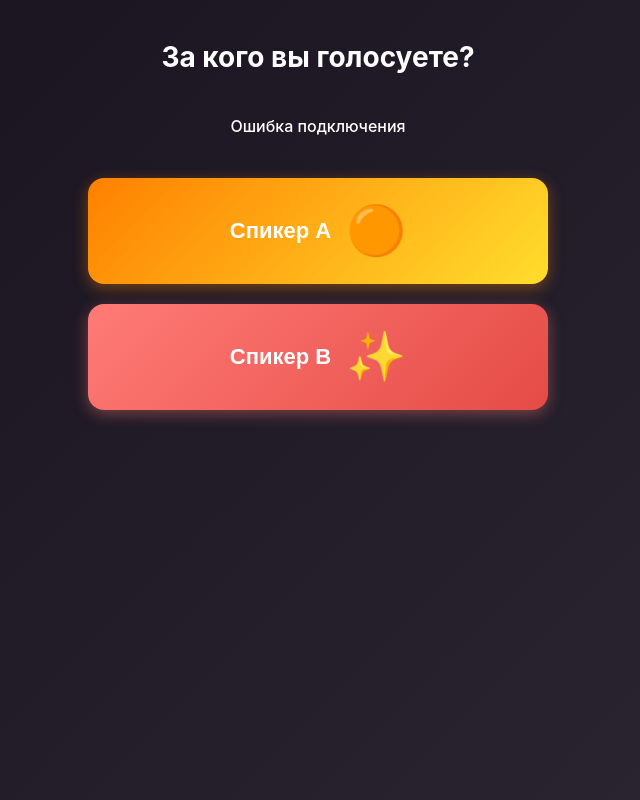
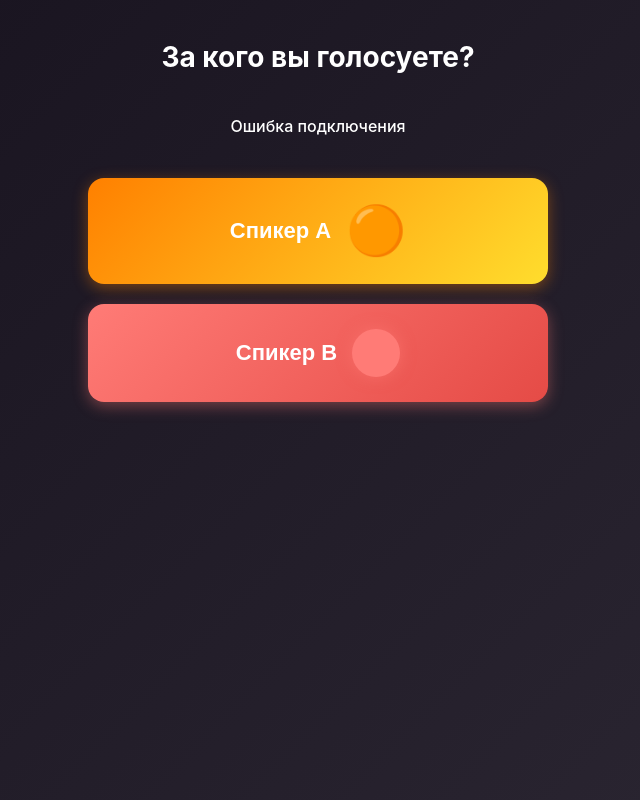
Before and after one commit to maxapryg/debate_bot, a website: page public/index.html in a window 1280 px wide. Shown: the whole page, without its empty margins (322-962 px from the left). Drawn offline with nearby package versions, Linux system fonts and the light colour scheme; no server answers.

Commit message:
Change speaker B icon to red circle on both pages

```diff
--- a/public/css/style.css
+++ b/public/css/style.css
@@ -240,6 +240,15 @@ body {
 
 .speaker-icon {
     font-size: 48px;
+}
+
+.speaker-b-icon {
+    display: inline-block;
+    width: 48px;
+    height: 48px;
+    background: var(--color-red);
+    border-radius: 50%;
+    box-shadow: 0 0 15px rgba(255, 123, 118, 0.5);
 }
 
 .speaker-name {
--- a/public/index.html
+++ b/public/index.html
@@ -22,7 +22,7 @@
 
             <button id="vote-b" class="speaker-btn btn-b" onclick="vote('B')">
                 <span class="speaker-label" id="speaker-b-label">Спикер B</span>
-                <span class="speaker-icon">✨</span>
+                <span class="speaker-icon speaker-b-icon"></span>
             </button>
         </div>
 
```
Also changed, not shown: public/display.html (+1 -1 lines).
